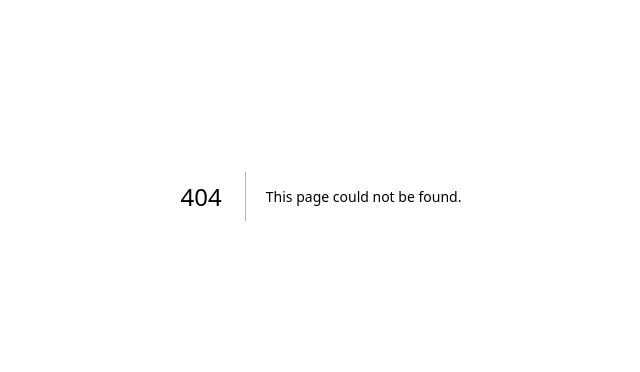
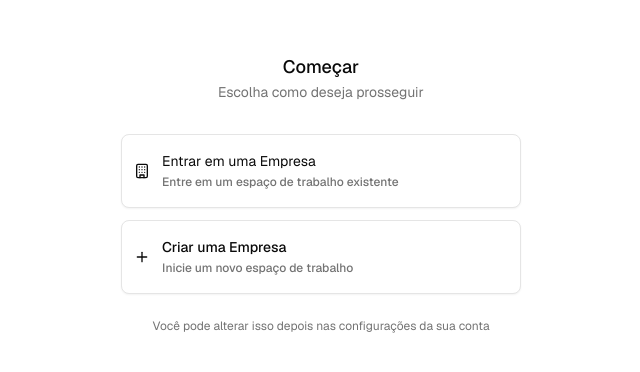
Before and after one commit to carloshenryck/StockUp, a Next.js app in the folder front-end/: page /start in a window 1280 px wide. Before the commit this address had no page. Shown: the part 204-576 px from the top of the page, without its empty margins (319-959 px from the left). Built offline with nearby package versions, Linux system fonts and the light colour scheme.

Commit message:
feat: add join with code page

```diff
--- a/front-end/src/app/(private)/(dashboard)/layout.tsx
+++ b/front-end/src/app/(private)/(dashboard)/layout.tsx
@@ -7,7 +7,7 @@ export default async function Layout({ children }: { children: ReactNode }) {
   const user = await fetchServer<User>("/profile");
 
   if (!user?.companyId) {
-    redirect("/join-company");
+    redirect("/start");
   }
 
   return (
--- /dev/null
+++ b/front-end/src/app/(private)/start/join/page.tsx
@@ -0,0 +1,51 @@
+import { Button } from "@/components/ui/button";
+import { Input } from "@/components/ui/input";
+import { ArrowLeft, Ticket } from "lucide-react";
+import Link from "next/link";
+
+export default function JoinPage() {
+  return (
+    <div className="flex min-h-screen items-center justify-center p-4 bg-background">
+      <div className="w-full max-w-md mx-auto">
+        <div className="mb-8">
+          <div className="flex items-center mb-6">
+            <Link href="/start">
+              <Button
+                variant="ghost"
+                size="icon"
+                className="mr-2 -ml-2 h-8 w-8"
+              >
+                <ArrowLeft className="h-4 w-4" />
+              </Button>
+            </Link>
+            <h1 className="text-base font-medium">Entrar em uma Empresa</h1>
+          </div>
+
+          <p className="text-sm text-muted-foreground mb-6">
+            Digite o código de convite que você recebeu para se juntar a uma
+            empresa
+          </p>
+        </div>
+
+        <div className="space-y-6">
+          <div className="space-y-4">
+            <div className="relative">
+              <Ticket className="absolute left-3 top-1/2 -translate-y-1/2 h-4 w-4 text-muted-foreground" />
+              <Input
+                type="text"
+                placeholder="Digite o código de convite..."
+                className="pl-10 h-12 bg-muted/40 border-0 shadow-none focus-visible:ring-1 text-sm"
+              />
+            </div>
+
+            <p className="text-xs text-muted-foreground">
+              O código de convite é fornecido pelo administrador da empresa
+            </p>
+          </div>
+
+          <Button className="w-full h-12">Continuar</Button>
+        </div>
+      </div>
+    </div>
+  );
+}
--- a/front-end/src/app/(private)/join-company/page.tsx
+++ b/front-end/src/app/(private)/start/page.tsx
@@ -7,20 +7,22 @@ import {
   CardContent,
 } from "@/components/ui/card";
 import { Building, Plus } from "lucide-react";
+import Link from "next/link";
 
-export default function JoinCompany() {
+export default function StartPage() {
   return (
     <div className="flex min-h-screen items-center justify-center p-4">
       <Card className="w-full max-w-md mx-auto border-0 shadow-none bg-background">
-        <CardHeader className="text-center space-y-1">
-          <CardTitle className="text-xl font-medium">Começar</CardTitle>
-          <CardDescription className="text-sm">
-            Escolha como deseja prosseguir
-          </CardDescription>
+        <CardHeader className="text-center">
+          <CardTitle className="text-lg font-medium leading-none">
+            Começar
+          </CardTitle>
+          <CardDescription>Escolha como deseja prosseguir</CardDescription>
         </CardHeader>
 
         <CardContent className="grid gap-6 pt-2">
           <div className="grid gap-3">
+            <Link href="/start/join">
               <Button
                 variant="outline"
                 className="w-full h-auto flex items-center gap-3 p-4 justify-start hover:bg-muted"
@@ -33,6 +35,7 @@ export default function JoinCompany() {
                   </span>
                 </div>
               </Button>
+            </Link>
 
             <Button
               variant="outline"
@@ -40,7 +43,7 @@ export default function JoinCompany() {
             >
               <Plus className="h-5 w-5" />
               <div className="text-left">
-                <div className="font-normal">Criar uma Empresa</div>
+                <div>Criar uma Empresa</div>
                 <span className="text-xs text-muted-foreground">
                   Inicie um novo espaço de trabalho
                 </span>
```
Lines whose indentation alone changed are shown as unchanged.
